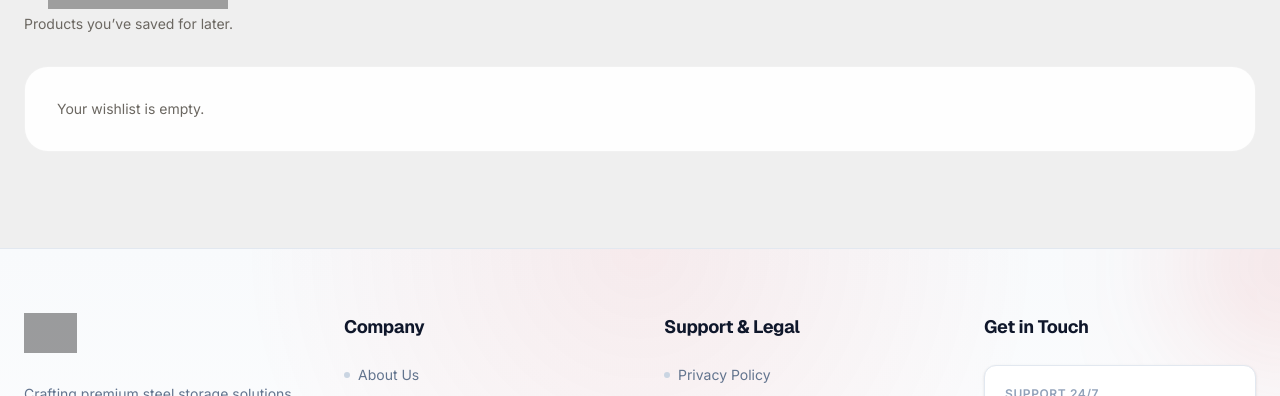
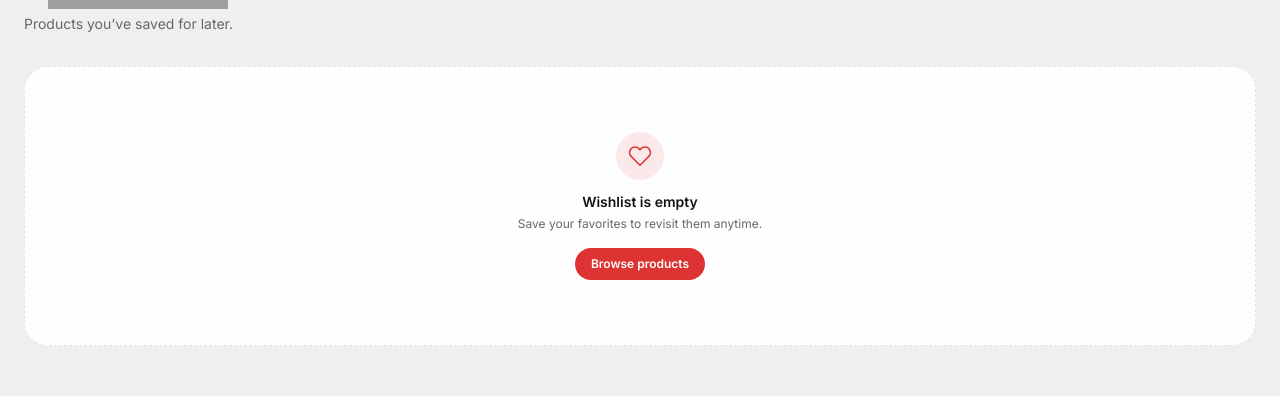
Before and after one commit to Raj-and-Raj/raj-raj-wp, a Next.js app: page /wishlist in a window 1280 px wide. Shown: the part 158-554 px from the top of the page. Built offline with nearby package versions, Linux system fonts and the light colour scheme; no server answers; grey boxes are pictures that could not be loaded.

Commit message:
cart checkout

```diff
--- a/src/app/(site)/checkout/page.tsx
+++ b/src/app/(site)/checkout/page.tsx
@@ -4,6 +4,7 @@ import { useEffect, useState } from "react";
 import { Button } from "@/components/ui/button";
 import { formatPrice } from "@/lib/format";
 import { useRouter } from "next/navigation";
+import { Loader } from "@/components/ui/loader";
 
 type CartItem = {
   key: string;
@@ -604,7 +605,7 @@ export default function CheckoutPage() {
                 </div>
               </div>
             ) : (
-              <p className="text-sm text-[color:var(--muted)]">Loading...</p>
+              <Loader />
             )}
           </div>
 
--- a/src/app/(site)/wishlist/page.tsx
+++ b/src/app/(site)/wishlist/page.tsx
@@ -2,6 +2,7 @@
 
 import Image from "next/image";
 import { useEffect, useMemo, useState } from "react";
+import { Loader } from "@/components/ui/loader";
 import { useRouter } from "next/navigation";
 import { Product } from "@/lib/products";
 import { formatPrice } from "@/lib/format";
@@ -142,9 +143,7 @@ export default function WishlistPage() {
       </div>
 
       {loading ? (
-        <div className="rounded-3xl border border-black/5 bg-white/90 p-8 text-sm text-[color:var(--muted)]">
-          Loading wishlist...
-        </div>
+        <Loader />
       ) : products.length ? (
         <div className="space-y-4">
           <div className="flex flex-wrap items-center justify-between gap-3 rounded-3xl border border-black/5 bg-white/90 p-4">
@@ -305,8 +304,28 @@ export default function WishlistPage() {
           </div>
         </div>
       ) : (
-        <div className="rounded-3xl border border-black/5 bg-white/90 p-8 text-sm text-[color:var(--muted)]">
-          Your wishlist is empty.
+        <div className="flex min-h-[280px] flex-col items-center justify-center rounded-3xl border border-dashed border-black/10 bg-white/90 text-center">
+          <div className="flex h-12 w-12 items-center justify-center rounded-full bg-[color:var(--brand)]/10 text-[color:var(--brand)]">
+            <svg width="24" height="24" viewBox="0 0 24 24" fill="none">
+              <path
+                d="M20.8 4.6C20.3 4.1 19.7 3.7 19.1 3.4C18.4 3.1 17.7 3 17 3C16.2 3 15.5 3.1 14.8 3.4C14.2 3.7 13.6 4.1 13.1 4.6L12 5.7L10.9 4.6C9.9 3.6 8.5 3 7.1 3C5.6 3 4.2 3.6 3.2 4.6C2.1 5.6 1.5 7 1.5 8.5C1.5 10 2.1 11.4 3.2 12.4L4.2 13.4L12 21.2L19.8 13.4L20.8 12.4C21.8 11.4 22.5 10 22.5 8.5C22.5 7 21.8 5.6 20.8 4.6Z"
+                stroke="currentColor"
+                strokeWidth="1.5"
+              />
+            </svg>
+          </div>
+          <p className="mt-3 text-sm font-semibold text-[color:var(--ink)]">
+            Wishlist is empty
+          </p>
+          <p className="mt-1 text-xs text-[color:var(--muted)]">
+            Save your favorites to revisit them anytime.
+          </p>
+          <button
+            className="mt-4 rounded-full bg-[color:var(--brand)] px-4 py-2 text-xs font-semibold text-white hover:brightness-110"
+            onClick={() => router.push("/products")}
+          >
+            Browse products
+          </button>
         </div>
       )}
     </div>
--- a/src/components/cart/cart-client.tsx
+++ b/src/components/cart/cart-client.tsx
@@ -3,6 +3,7 @@
 import { useEffect, useState } from "react";
 import { Button } from "@/components/ui/button";
 import { formatPrice } from "@/lib/format";
+import { Loader } from "@/components/ui/loader";
 
 type CartItem = {
   key: string;
@@ -131,7 +132,7 @@ export function CartClient() {
   };
 
   if (!cart) {
-    return <p className="text-sm text-[color:var(--muted)]">Loading...</p>;
+    return <Loader />;
   }
 
   const itemsCount =
@@ -178,10 +179,10 @@ export function CartClient() {
   return (
     <div className="space-y-6">
       <h1 className="text-2xl font-semibold">Cart</h1>
+      {cart.items?.length ? (
         <div className="grid gap-6 lg:grid-cols-[1.2fr_0.8fr]">
           <div className="space-y-4">
-          {cart.items?.length ? (
-            cart.items.map((item) => (
+            {cart.items.map((item) => (
               <div
                 key={item.key}
                 className="flex flex-col gap-4 rounded-[16px] border border-black/5 bg-white/95 p-4 md:flex-row md:items-center md:justify-between"
@@ -237,10 +238,7 @@ export function CartClient() {
                   </button>
                 </div>
               </div>
-            ))
-          ) : (
-            <p className="text-sm text-[color:var(--muted)]">Cart is empty.</p>
-          )}
+            ))}
           </div>
           <div className="rounded-[12px] border border-black/5 bg-white/95 p-4">
             <p className="text-sm font-semibold">Summary</p>
@@ -326,6 +324,41 @@ export function CartClient() {
             </div>
           </div>
         </div>
+      ) : (
+        <div className="flex min-h-[280px] flex-col items-center justify-center rounded-[16px] border border-dashed border-black/10 bg-white/80 text-center">
+          <div className="flex h-12 w-12 items-center justify-center rounded-full bg-[color:var(--brand)]/10 text-[color:var(--brand)]">
+            <svg width="24" height="24" viewBox="0 0 24 24" fill="none">
+              <path
+                d="M6 6H22L20 14H8L6 3H3"
+                stroke="currentColor"
+                strokeWidth="1.5"
+              />
+              <path
+                d="M9.5 20a1.5 1.5 0 1 0 0-3 1.5 1.5 0 0 0 0 3Z"
+                stroke="currentColor"
+                strokeWidth="1.5"
+              />
+              <path
+                d="M18.5 20a1.5 1.5 0 1 0 0-3 1.5 1.5 0 0 0 0 3Z"
+                stroke="currentColor"
+                strokeWidth="1.5"
+              />
+            </svg>
+          </div>
+          <p className="mt-3 text-sm font-semibold text-[color:var(--ink)]">
+            Cart is empty
+          </p>
+          <p className="mt-1 text-xs text-[color:var(--muted)]">
+            Browse products and add your favorites to the cart.
+          </p>
+          <button
+            className="mt-4 rounded-full bg-[color:var(--brand)] px-4 py-2 text-xs font-semibold text-white hover:brightness-110"
+            onClick={() => (window.location.href = "/products")}
+          >
+            Shop now
+          </button>
+        </div>
+      )}
     </div>
   );
 }
--- /dev/null
+++ b/src/components/ui/loader.tsx
@@ -0,0 +1,10 @@
+import { Loader2 } from "lucide-react";
+import { cn } from "@/lib/utils";
+
+export const Loader = ({ className, size = 32 }: { className?: string; size?: number }) => {
+  return (
+    <div className={cn("flex w-full items-center justify-center p-8", className)}>
+      <Loader2 className="animate-spin text-[color:var(--brand)]" size={size} />
+    </div>
+  );
+};
```
Lines whose indentation alone changed are shown as unchanged.
